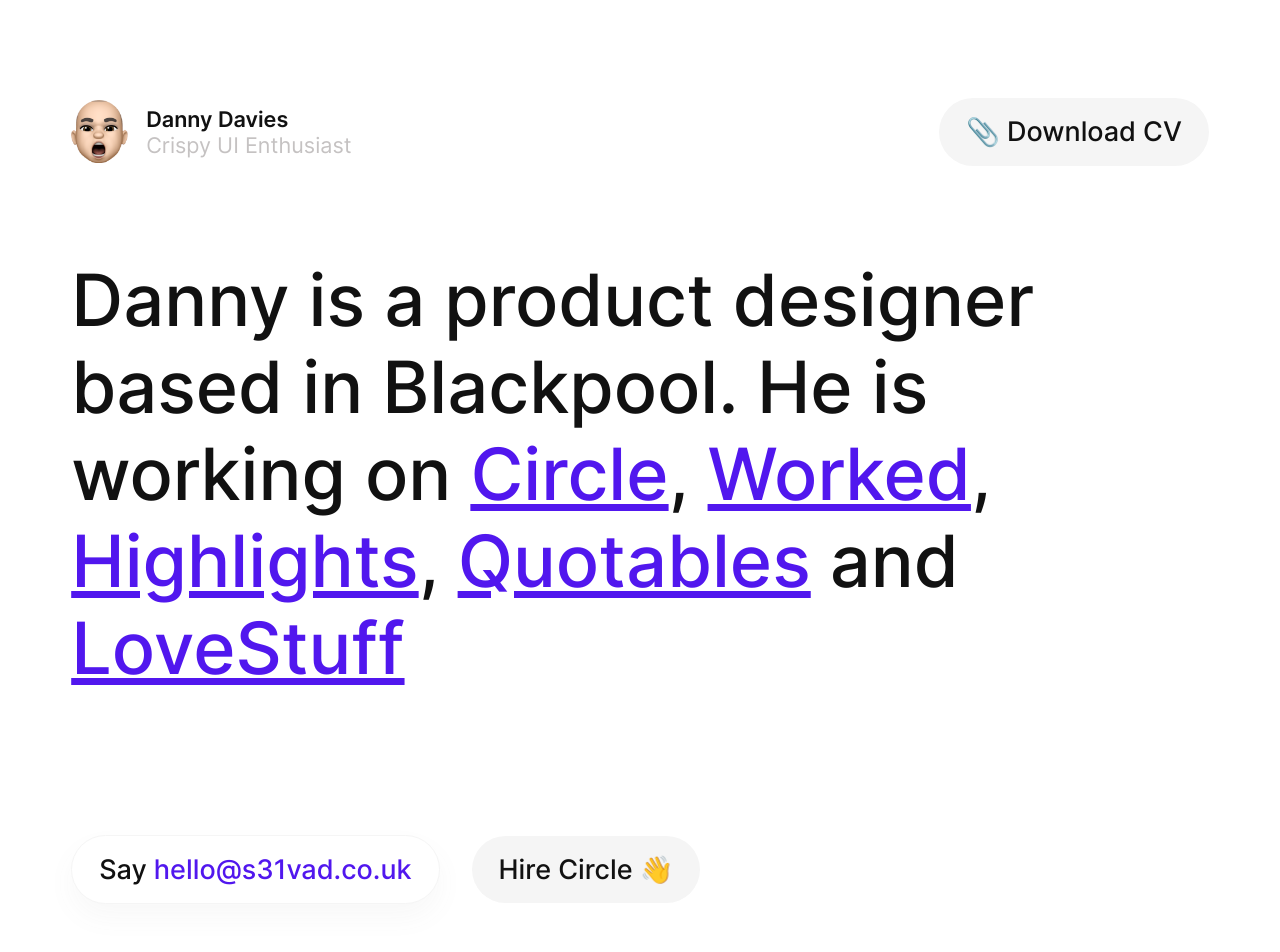
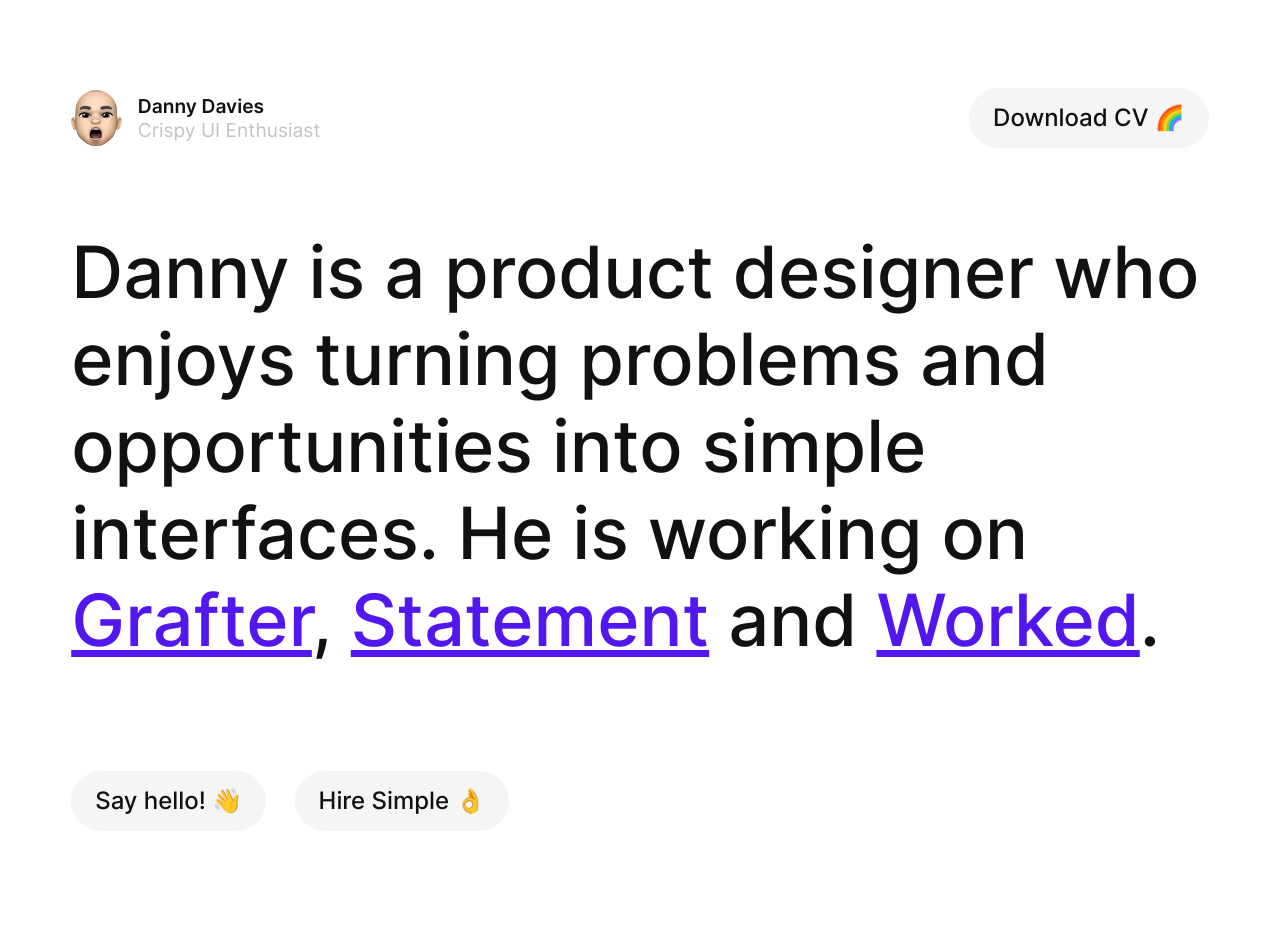
Before and after one commit to s31vad/portfolio, a plain HTML site: page index.html in a window 1280 px wide. Shown: the top 952 px of the page. Drawn offline with Linux system fonts and the light colour scheme.

Commit message:
Copy changes

```diff
--- a/css/main.scss
+++ b/css/main.scss
@@ -46,10 +46,29 @@ $brand: #5117EE;
   }
 }
 
+@mixin button {
+  @include device(mobile){
+    font-size: 1em;
+  }
+  padding: 0 1em;
+  height: 2.5em;
+  display: inline-block;
+  line-height: 2.5em;
+  font-size: 1.5em;
+  font-weight: 500;
+  color: $primary;
+  text-decoration: none;
+  background: $accent;
+  border-radius: 2.5em;
+  &:hover {
+    background: shade($accent, 5);
+  }
+}
+
 body {
   padding: 5em 0 10em 0;
   font-family: "Inter", sans-serif;
-  font-size: 18px;
+  font-size: 16px;
   font-weight: 400;
   font-style: normal;
   color: $primary;
@@ -109,34 +128,19 @@ div.container {
       display: none;
     }
     a {
-      padding: 0 1em;
-      height: 2.5em;
-      display: inline-block;
-      line-height: 2.5em;
-      font-size: 1.5em;
-      font-weight: 500;
-      color: $primary;
-      text-decoration: none;
-      background: $accent;
-      border-radius: 2.5em;
-      @include device(mobile){
-          font-size: 1em;
-      }
-      &:hover {
-        background: shade($accent, 5);
-      }
+      @include button;
     }
   }
 }
 
 #hero {
-  margin-bottom: 10em;
+  margin-bottom: 8em;
   @include device(mobile){
     margin-bottom: 3em;
   }
   h1 {
-    margin-bottom: 2em;
-    font-size: 4em;
+    margin-bottom: 1.5em;
+    font-size: 4.5em;
     font-weight: 500;
     @include device(mobile){
       margin-bottom: 1em;
@@ -151,37 +155,11 @@ div.container {
   }
   nav {
     a {
-      padding: 0 1em;
-      height: 2.5em;
-      display: inline-block;
-      line-height: 2.5em;
-      font-size: 1.5em;
-      font-weight: 500;
-      color: $primary;
-      text-decoration: none;
-      border-radius: 2.5em;
-      @include device(mobile){
-          font-size: 1em;
-      }
-      span {
-        color: $brand;
-      }
+      @include button;
       &:first-child {
         margin-right: 1em;
-        border: 1px solid $accent;
-        background: $background;
-        box-shadow: 0 .5em 1em rgb(115,113,113,.05);
         @include device(mobile){
           margin-bottom: 1em;
-        }
-        &:hover {
-          box-shadow: 0 -.5em 1em rgb(115,113,113,.05);
-        }
-      }
-      &:last-child {
-        background: $accent;
-        &:hover {
-          background: shade($accent, 5);
         }
       }
     }
@@ -190,9 +168,12 @@ div.container {
 
 #story {
   p {
-    margin-bottom: 2.5em;
+    margin-bottom: 2em;
     line-height: 1.5em;
-    font-size: 2em;
+    font-size: 2.5em;
+    &.hide {
+      display: none;
+    }
     @include device(mobile){
       margin-bottom: 1.5em;
       font-size: 1.2em;
--- a/index.html
+++ b/index.html
@@ -17,22 +17,22 @@
           </div>
         </section>
         <section class="download">
-          <a href="documents/cv.pdf" title="Download CV">📎 Download CV</a>
+          <a href="documents/cv.pdf" title="Download CV">Download CV 🌈</a>
         </section>
       </header>
       <section id="hero">
-        <h1>Danny is a product designer based in Blackpool. He is working on <a href="#" title="Circle">Circle</a>, <a href="#" title="Worked">Worked</a>, <a href="#" title="Highlights">Highlights</a>, <a href="#" title="Quotables">Quotables</a> and <a href="#" title="LoveStuff">LoveStuff</a></h1>
+        <h1>Danny is a product designer who enjoys turning problems and opportunities into simple interfaces. He is working on <a href="#" title="Grafter">Grafter</a>, <a href="#" title="Statement">Statement</a> and <a href="#" title="Worked">Worked</a>.</h1>
         <nav>
-          <a href="mailto:s31vad@gmail.com" title="Say Hello!">Say <span>hello@s31vad.co.uk</span></a>
-          <a href="#" title="Hire Circle">Hire Circle 👋</a>
+          <a href="mailto:s31vad@gmail.com" title="Say hello! 👋">Say hello! 👋</a>
+          <a href="#" title="Hire Simple">Hire Simple 👌</a>
         </nav>
       </section>
       <article id="story">
-        <p>Hi, I’m Danny Davies. I’m a 30-something-year-old digital product designer and occasional writer of CSS currently living in Blackpool, UK.</p>
-        <p>By day, I run <a href="#" title="Circle">Circle</a> - a creative product agency for bright ideas. We're brand new, but we're working with start-ups that share our values; creating brands, websites and products that are both thoughtful and beautiful.</p>
-        <p>After hours, I work on <a href="#" class="shape&colour">shape&colour</a> - a shop for simple, beautifully crafted prints. I’m also half of <a href="#" class="Simple">Simple</a> - a tiny creative workshop for delightful products. Our first product is <a href="#" class="Worked">Worked</a>, an intelligent portfolio platform for professional creatives.</p>
-        <p>Before all this, I was the lead design at Vibe Group, senior product designer at Tiny, creative designer at Moshen and a bunch of other roles you can ask me about. As a consultant i’ve crafted all manner of creative things for brands like the Premier League, JD Sports, Ocado, AO.com and Mamas & Papas.</p>
-        <p>You can find me all over the internet. <a class="medium" href="https://medium.com/@s31vad" title="Medium">Medium</a>, <a class="twitter" href="https://twitter.com/s31vad" title="Twitter">Twitter</a>, <a class="instagram" href="https://instagram.com/s31vad" title="Instagram">Instagram</a>, <a class="dribbble" href="https://dribbble.com/s31vad" title="Dribbble">Dribbble</a> and <a class="apple" href="https://music.apple.com/profile/s3lvad" title="Apple Music">Apple Music</a>. Come and say hello 👋</p>
+        <p>Hi, I’m Danny. I’m a 30-something-year-old digital product designer and occasional writer of CSS currently living in Blackpool, UK.</p>
+        <p>I currently lead the brand and product design over at <a href="#" title="VibePay">VibePay</a>, where we're making payments instant, free and easy. I was the lead design at Circle, senior product designer at Tiny, creative designer at Moshen and have worked with loads of other <a href="#" title="Work">companies</a>.</p>
+        <p>As a consultant i’ve crafted all manner of creative things for brands like Mamas&Papas, Ocado, The Premier League, JD Sports and <a href="#" title="Work">a few more</a>.</p>
+        <p>I work on a few projects after hours. I run a shop for simple, beautifully crafted prints at <a href="#" title="shape&colour">shape&colour</a>. I’m half of <a href="#" title="Simple">Simple</a> - a tiny creative workshop for delightful products. We're brand new, but we're working with start-ups that share our values; creating brands, websites and products that are both thoughtful and beautiful. Our first product is <a href="#" title="Worked">Worked</a>, an intelligent portfolio platform for professional creatives.</p>
+        <p class="hide">You can find me all over the internet. <a class="medium" href="https://medium.com/@s31vad" title="Medium">Medium</a>, <a class="twitter" href="https://twitter.com/s31vad" title="Twitter">Twitter</a>, <a class="instagram" href="https://instagram.com/s31vad" title="Instagram">Instagram</a>, <a class="dribbble" href="https://dribbble.com/s31vad" title="Dribbble">Dribbble</a> and <a class="apple" href="https://music.apple.com/profile/s3lvad" title="Apple Music">Apple Music</a>. Come and say hello 👋</p>
         <button>Currently not available for work</button>
       </article>
     </div>
```
Also changed, not shown: css/main.css, 2 other files.
